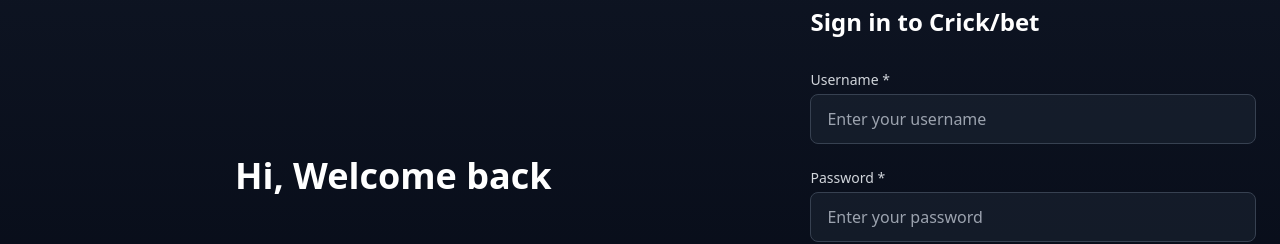
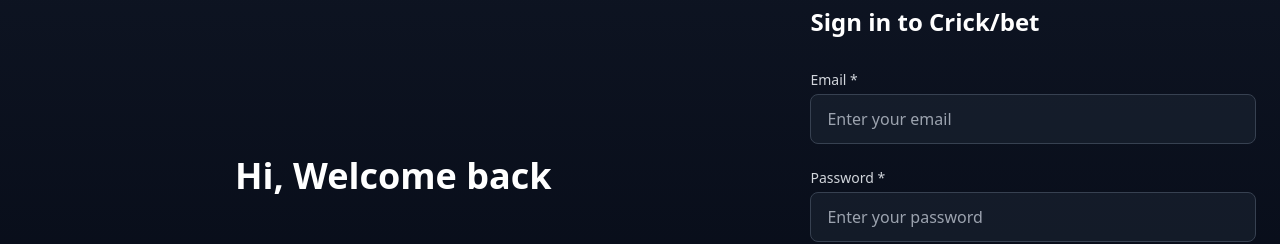
Before and after one commit to Aryan3007/gamingApp-client, a React (Vite) app: page /login in a window 1280 px wide. Shown: the part 220-464 px from the top of the page. Built offline with nearby package versions, Linux system fonts and the light colour scheme; no server answers.

Commit message:
fixing ui

```diff
--- a/src/pages/Login.jsx
+++ b/src/pages/Login.jsx
@@ -69,7 +69,7 @@ const Login = () => {
           <form onSubmit={handleSubmit} className="space-y-6">
             <div>
               <label htmlFor="email" className="block text-sm font-medium text-gray-300">
-                Username *
+                Email *
               </label>
               <div className="mt-1 relative">
                 <input
@@ -79,7 +79,7 @@ const Login = () => {
                   onChange={(e) => setEmail(e.target.value)}
                   required
                   className="w-full px-4 py-3 bg-gray-800/50 border border-gray-700 text-white rounded-lg focus:ring-2 focus:ring-yellow-500 focus:border-transparent transition-all duration-200"
-                  placeholder="Enter your username"
+                  placeholder="Enter your email"
                 />
               </div>
             </div>
```
